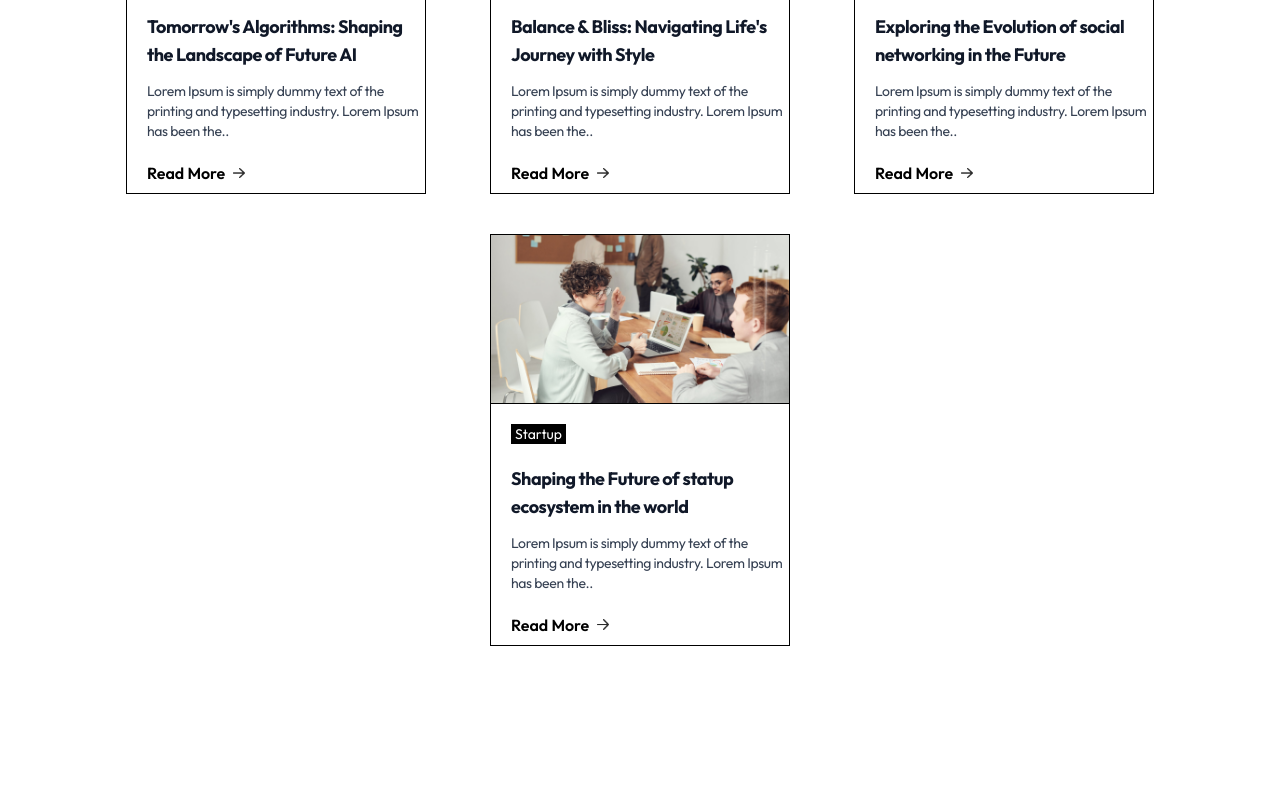
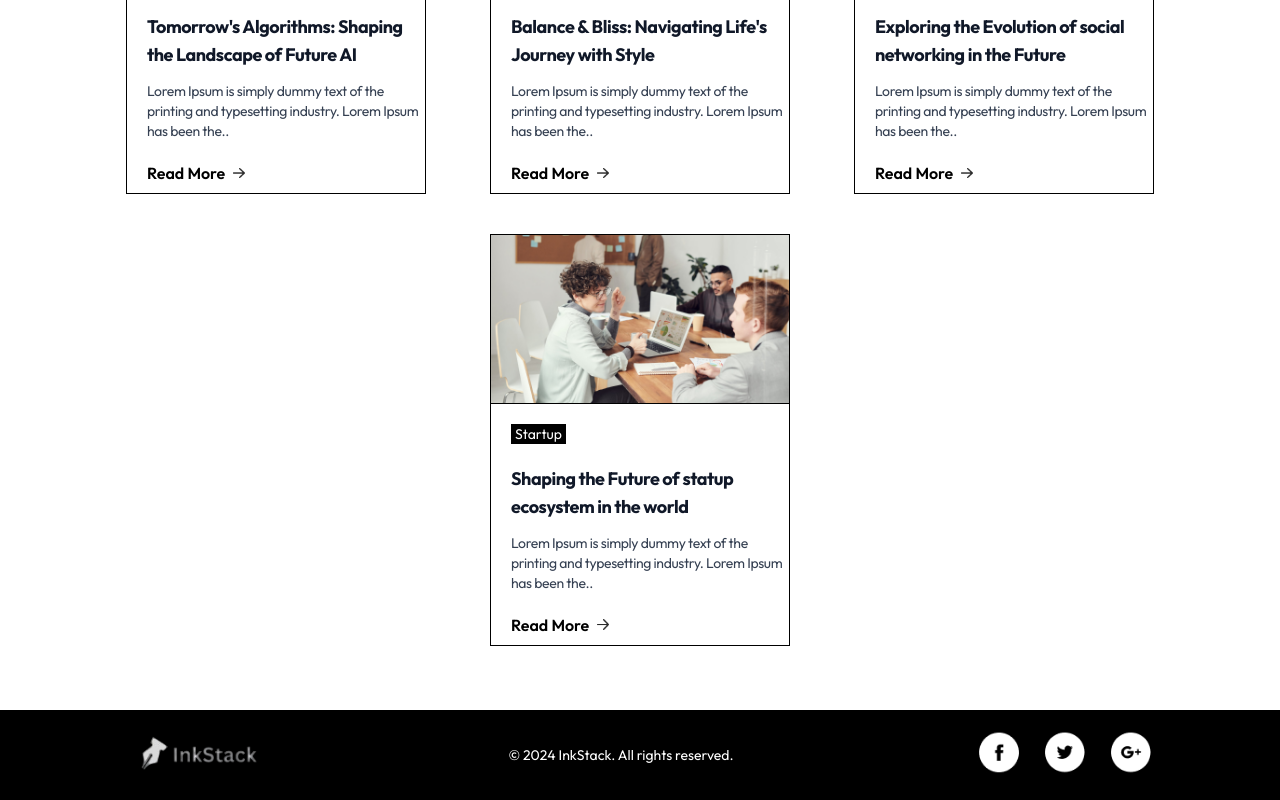
Before and after one commit to m-abdullah-06/inkstack, a Next.js app: page / in a window 1280 px wide. Shown: the part 2559-3359 px from the top of the page. Before the commit the page ends 3269 px from the top, so only its background shows below. Built offline with nearby package versions, Linux system fonts and the light colour scheme.

Commit message:
Full Frontend Completed

```diff
--- /dev/null
+++ b/Components/footer.jsx
@@ -0,0 +1,30 @@
+import Image from "next/image";
+import { assets } from "@/Assets/assets";
+import React from "react";
+
+const Footer = () => {
+
+    return (
+
+        <div className='flex justify-around flex-col gap-2 sm:gap-0 sm:flex-row bg-black py-5 items-center'>
+            <Image src={assets.logo_light} alt='' width={160} />
+            <p className='text-white text-sm'>© 2024 InkStack. All rights reserved.</p>
+            <div className='flex'>
+                <Image src={assets.facebook_icon} alt='' width={50} className='mx-2 cursor-pointer'/>
+                <Image src={assets.twitter_icon} alt='' width={50} className='mx-2 cursor-pointer'/>
+                <Image src={assets.googleplus_icon} alt='' width={50} className='mx-2 cursor-pointer'/>
+            </div>
+
+
+        </div>
+
+
+    )
+
+
+
+
+
+}
+
+export default Footer
--- a/app/page.js
+++ b/app/page.js
@@ -1,5 +1,6 @@
 'use client'
 import BlogList from "@/Components/bloglist";
+import Footer from "@/Components/footer";
 import Header from "@/Components/header";
 
 
@@ -8,6 +9,7 @@
     <>
     <Header/>
     <BlogList/>
+    <Footer/>
     </>
   )
 }
```
